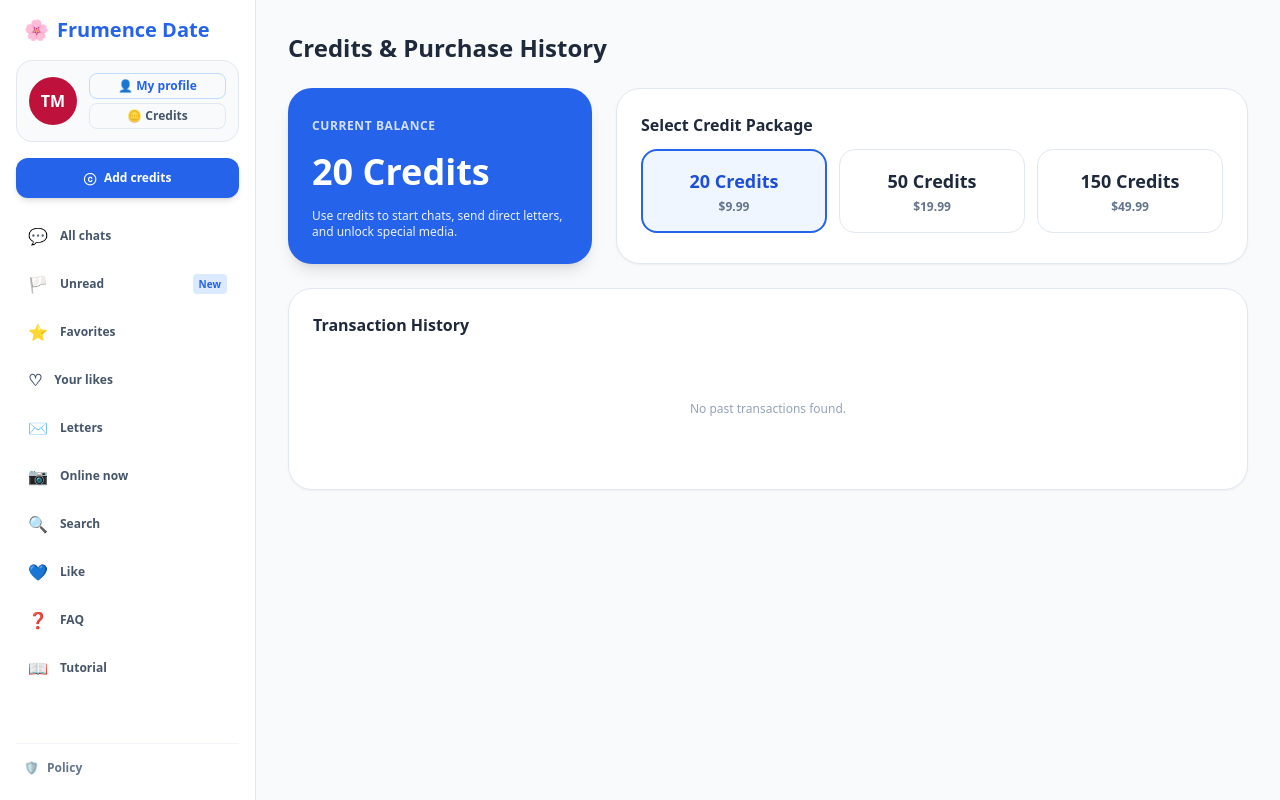
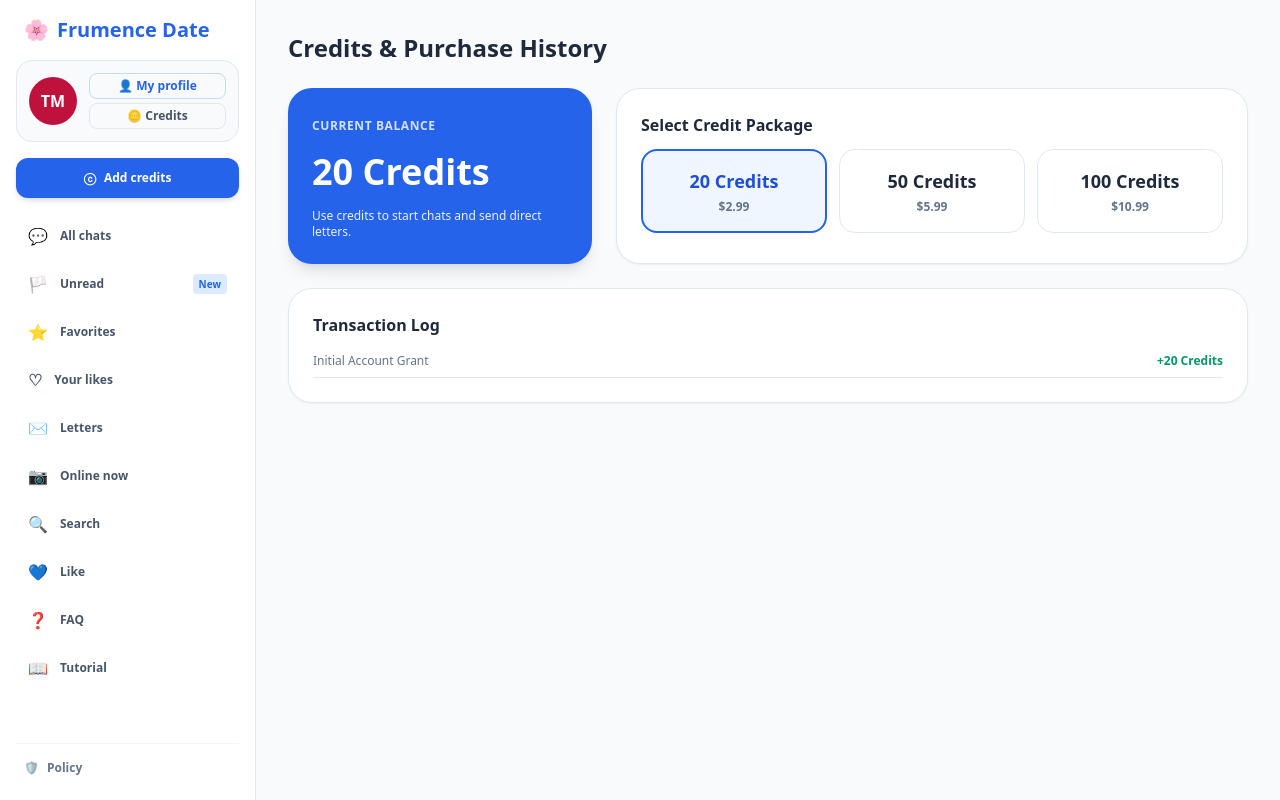
Before and after one commit to Tumuna-max/sturdy-funicular, a Next.js app: page /purchase-history in a window 1280 px wide. Built offline with nearby package versions, Linux system fonts and the light colour scheme.

Commit message:
Update page.js

```diff
--- a/app/purchase-history/page.js
+++ b/app/purchase-history/page.js
@@ -1,45 +1,73 @@
 'use client';
 
+import { useState } from 'react';
 import ClientSidebar from '@/components/ClientSidebar';
 
 export default function PurchaseHistoryPage() {
+  const [credits, setCredits] = useState(20);
+  const [successMsg, setSuccessMsg] = useState('');
+
+  const handleBuyCredits = (amount, cost) => {
+    setCredits((prev) => prev + amount);
+    setSuccessMsg(`Successfully added ${amount} credits! ($${cost})`);
+    setTimeout(() => setSuccessMsg(''), 4000);
+  };
+
   return (
     <div className="flex h-screen bg-slate-50 text-slate-800 overflow-hidden">
-      <ClientSidebar credits={20} userName="Tumuna Mwabili" />
+      <ClientSidebar credits={credits} userName="Tumuna Mwabili" />
 
       <main className="flex-1 overflow-y-auto p-8 space-y-6">
         <h1 className="text-2xl font-black text-slate-800">Credits & Purchase History</h1>
 
+        {successMsg && (
+          <div className="bg-emerald-50 border border-emerald-200 text-emerald-700 p-4 rounded-2xl text-xs font-bold animate-in fade-in">
+            {successMsg}
+          </div>
+        )}
+
         <div className="grid grid-cols-1 md:grid-cols-3 gap-6">
           <div className="bg-blue-600 text-white p-6 rounded-3xl shadow-lg space-y-4">
             <span className="text-xs font-extrabold uppercase tracking-wider opacity-80">Current Balance</span>
-            <div className="text-4xl font-black">20 Credits</div>
-            <p className="text-xs opacity-90">Use credits to start chats, send direct letters, and unlock special media.</p>
+            <div className="text-4xl font-black">{credits} Credits</div>
+            <p className="text-xs opacity-90">Use credits to start chats and send direct letters.</p>
           </div>
 
           <div className="bg-white p-6 rounded-3xl border border-slate-200 shadow-sm space-y-3 col-span-2">
             <h2 className="font-extrabold text-slate-800 text-base">Select Credit Package</h2>
             <div className="grid grid-cols-3 gap-3">
-              <button className="border-2 border-blue-600 bg-blue-50 p-4 rounded-2xl text-center hover:bg-blue-100 transition">
+              <button
+                onClick={() => handleBuyCredits(20, 2.99)}
+                className="border-2 border-blue-600 bg-blue-50 p-4 rounded-2xl text-center hover:bg-blue-100 transition cursor-pointer"
+              >
                 <div className="font-black text-blue-700 text-lg">20 Credits</div>
-                <div className="text-xs font-bold text-slate-500 mt-1">$9.99</div>
+                <div className="text-xs font-bold text-slate-500 mt-1">$2.99</div>
               </button>
-              <button className="border border-slate-200 p-4 rounded-2xl text-center hover:border-blue-600 hover:bg-slate-50 transition">
+              <button
+                onClick={() => handleBuyCredits(50, 5.99)}
+                className="border border-slate-200 p-4 rounded-2xl text-center hover:border-blue-600 hover:bg-slate-50 transition cursor-pointer"
+              >
                 <div className="font-black text-slate-800 text-lg">50 Credits</div>
-                <div className="text-xs font-bold text-slate-500 mt-1">$19.99</div>
+                <div className="text-xs font-bold text-slate-500 mt-1">$5.99</div>
               </button>
-              <button className="border border-slate-200 p-4 rounded-2xl text-center hover:border-blue-600 hover:bg-slate-50 transition">
-                <div className="font-black text-slate-800 text-lg">150 Credits</div>
-                <div className="text-xs font-bold text-slate-500 mt-1">$49.99</div>
+              <button
+                onClick={() => handleBuyCredits(100, 10.99)}
+                className="border border-slate-200 p-4 rounded-2xl text-center hover:border-blue-600 hover:bg-slate-50 transition cursor-pointer"
+              >
+                <div className="font-black text-slate-800 text-lg">100 Credits</div>
+                <div className="text-xs font-bold text-slate-500 mt-1">$10.99</div>
               </button>
             </div>
           </div>
         </div>
 
         <div className="bg-white p-6 rounded-3xl border border-slate-200 shadow-sm space-y-4">
-          <h2 className="font-extrabold text-slate-800 text-base">Transaction History</h2>
-          <div className="text-center py-12 text-slate-400 text-xs font-medium">
-            No past transactions found.
+          <h2 className="font-extrabold text-slate-800 text-base">Transaction Log</h2>
+          <div className="text-xs text-slate-500 space-y-2">
+            <div className="flex justify-between border-b pb-2 font-medium">
+              <span>Initial Account Grant</span>
+              <span className="text-emerald-600 font-bold">+20 Credits</span>
+            </div>
           </div>
         </div>
       </main>
```
